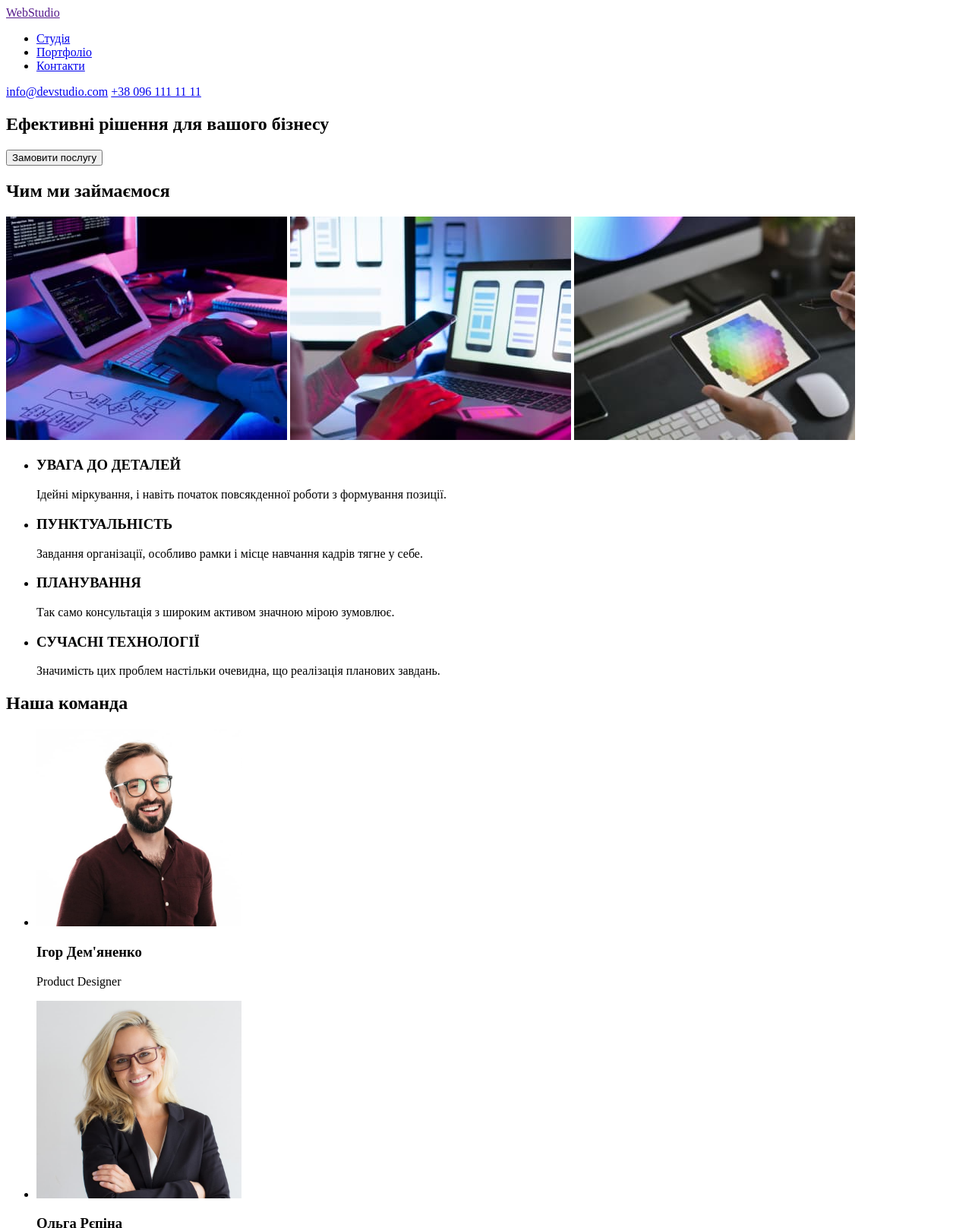
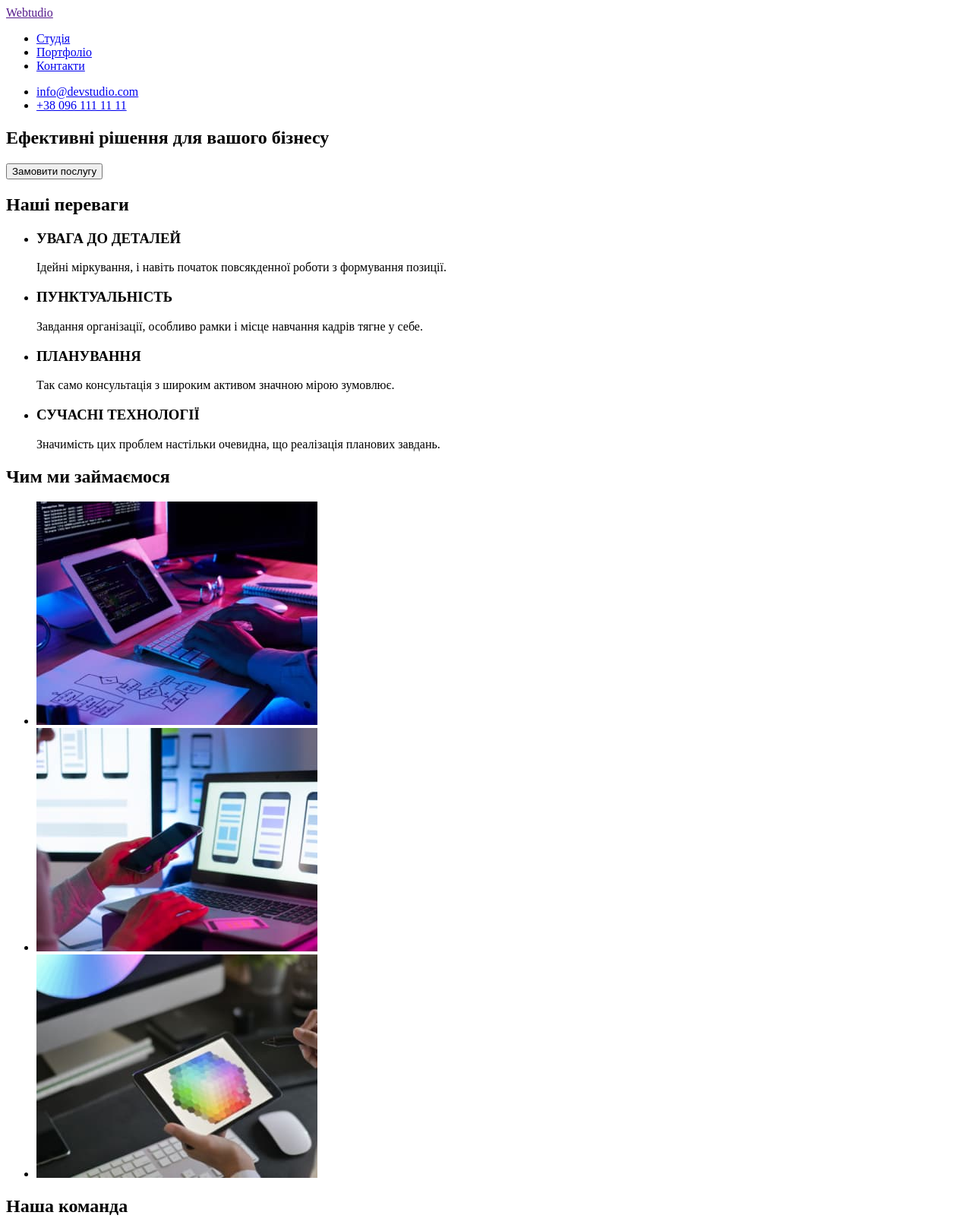
Before and after one commit to MarkovAndriy/goit-markup-hw-01, a plain HTML site: page index.html in a window 1280 px wide. Shown: the top 1616 px of the page at 76% size. Drawn offline with Linux system fonts and the light colour scheme.

Commit message:
доопрацювання дз

```diff
--- a/index.html
+++ b/index.html
@@ -1,5 +1,5 @@
 <!DOCTYPE html>
-<html lang="en">
+<html lang="ua">
 <head>
     <meta charset="UTF-8">
     <meta http-equiv="X-UA-Compatible" content="IE=edge">
@@ -8,7 +8,7 @@
 </head>
 <body>
     <header>
-        <a href="">WebStudio</a>
+        <a href=""><span>Web</span>tudio</a>
         <nav>
             <ul>
                 <li><a href="#">Студія</a></li>
@@ -16,8 +16,10 @@
                 <li><a href="#">Контакти</a></li>
             </ul>
         </nav>
-        <a href="mailto:info@devstudio.com">info@devstudio.com</a>
-        <a href="tel:+380961111111">+38 096 111 11 11</a>
+            <ul>
+                <li><a href="mailto:info@devstudio.com">info@devstudio.com</a></li>
+                <li><a href="tel:+380961111111">+38 096 111 11 11</a></li>
+            </ul>
     </header>
     <main>
     <!--Особливості-->
@@ -26,12 +28,9 @@
         <h1>Ефективні рішення для вашого бізнесу</h1>
         <button type="button">Замовити послугу</button>
     </section>
-        <!--Чим займаємось-->
+    <!--Наші переваги-->
     <section>
-        <h2>Чим ми займаємося</h2>
-        <img src="./images/box1.jpg" alt="робота з кодом" width="370">
-        <img src="./images/box2.jpg" alt="оптимізація" width="370">
-        <img src="./images/box3.jpg" alt="дизайн" width="370">
+        <h2>Наші переваги</h2>
         <ul>
             <li>
                 <h3>УВАГА ДО ДЕТАЛЕЙ</h3>
@@ -50,6 +49,18 @@
                 <p>Значимість цих проблем настільки очевидна, що реалізація планових завдань.</p>
             </li>
         </ul>
+
+
+    </section>
+        <!--Чим займаємось-->
+    <section>
+        <h2>Чим ми займаємося</h2>
+        <ul>
+            <li><img src="./images/box1.jpg" alt="робота з кодом" width="370"></li>
+            <li><img src="./images/box2.jpg" alt="оптимізація" width="370"></li>
+            <li><img src="./images/box3.jpg" alt="дизайн" width="370"></li>
+        </ul>
+
     </section>
          <!--Команда-->
     <section>
```
Also changed, not shown: box1.jpg (deleted), box2.jpg (deleted), box3.jpg (deleted), team1.jpg (deleted), team2.jpg (deleted), team3.jpg (deleted), team4.jpg (deleted).
